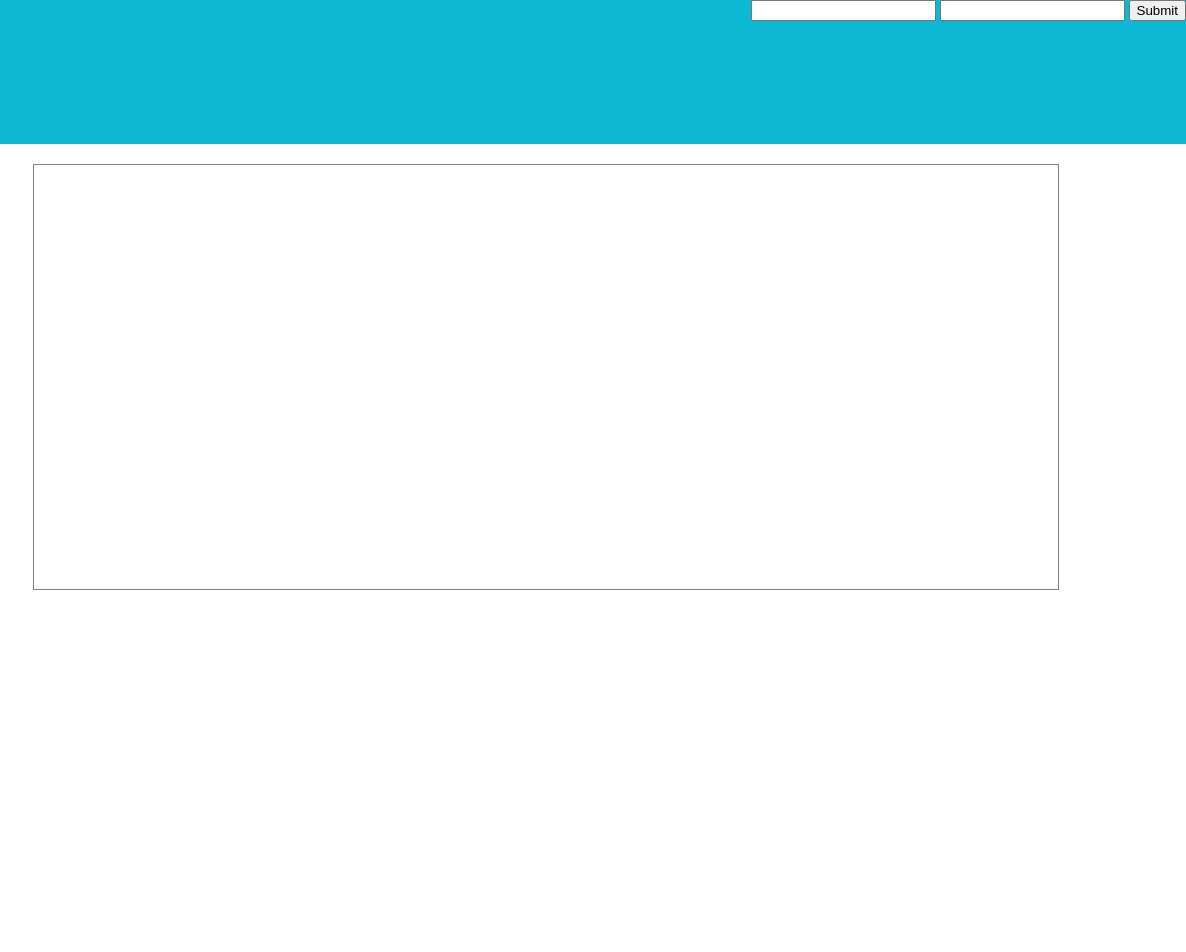
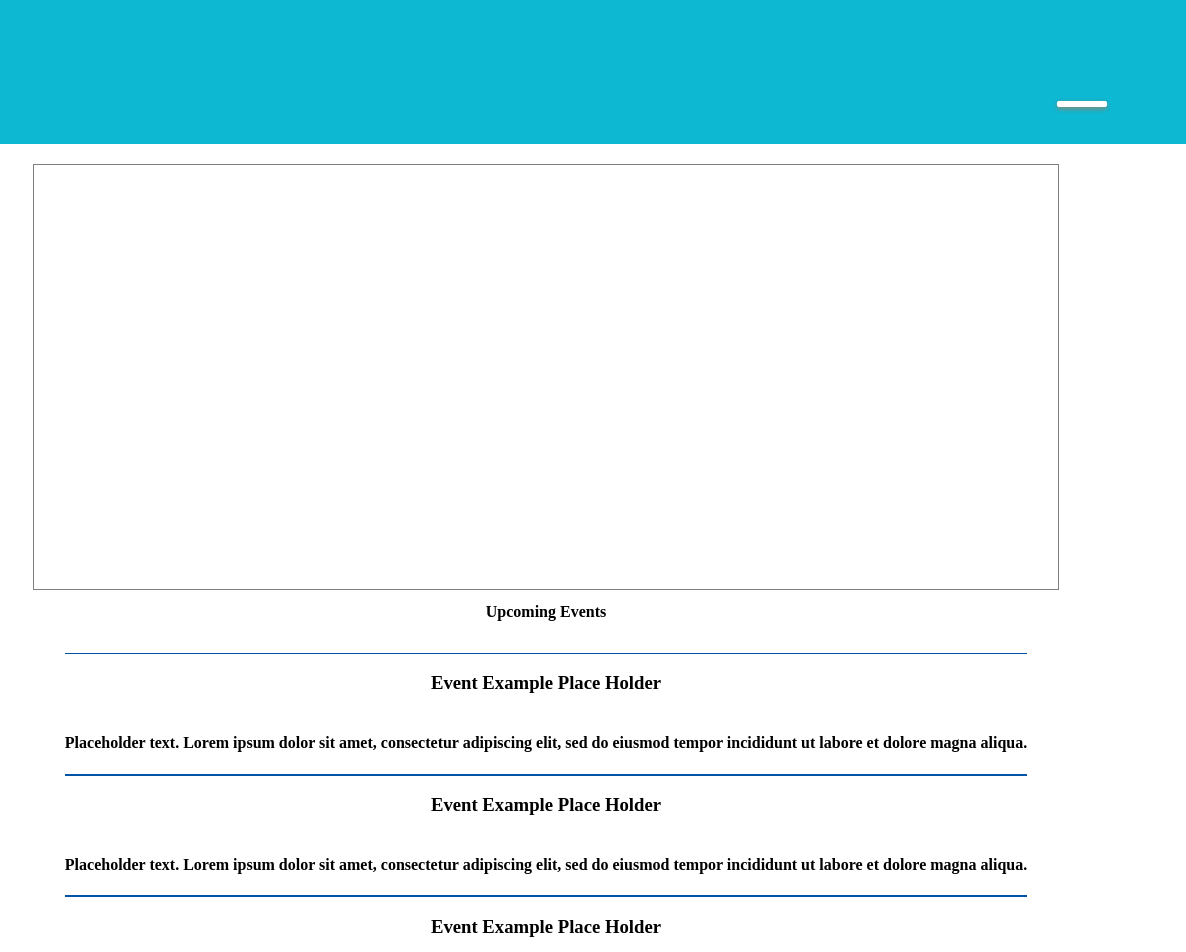
Before and after one commit to 802ScubaFish/Parks-and-Tech, a website: page public/index.html in a window 1280 px wide. Shown: the top 952 px of the page, 94-1280 px from the left. Before the commit the page ends 800 px from the top, so only its background shows below. Drawn offline with Linux system fonts and the light colour scheme; some packages are replaced by stand-ins of ours; no server answers.

Commit message:
Added hamburger menu, added event placeholder

```diff
--- a/public/index.html
+++ b/public/index.html
@@ -20,19 +20,46 @@
 <body>
   <div id="topBanner">
     <a href="https://www.vrpa.org/"><img id='logo' src="/imgs/VRPA_logo_color.jpg" alt="VRPA logo"></a>
-    <nav id='hamburgerMenu'>
-      <form id='signinForm'>
-        <input name='email' id='userEmail' type='text' />
-        <input name='password' id='userPassword' type='password' />
-        <input type='submit' />
-      </form>
+    <div class="nav-toggle">
+      <div class="nav-toggle-bar"></div>
+    </div>
+
+    <nav class="menuButton">
+      <div class="burgerMenuButton">
+
+      </div>
+
     </nav>
+
   </div>
 
   <main>
-    <div id="map">
+    <div id="map"></div>
 
+    <div id='eventsList'>
+    <h2 id='eventHead'>Upcoming Events</h2>
+    <br />
+    <div id='singleEvent'>
+      <h3>Event Example Place Holder</h3>
+      <h4>Placeholder text. Lorem ipsum dolor sit amet, consectetur adipiscing elit, sed do eiusmod tempor incididunt ut
+        labore et dolore magna aliqua.</h4>
     </div>
+    <div id='singleEvent'>
+      <h3>Event Example Place Holder</h3>
+      <h4>Placeholder text. Lorem ipsum dolor sit amet, consectetur adipiscing elit, sed do eiusmod tempor incididunt ut
+        labore et dolore magna aliqua.</h4>
+    </div>
+    <div id='singleEvent'>
+      <h3>Event Example Place Holder</h3>
+      <h4>Placeholder text. Lorem ipsum dolor sit amet, consectetur adipiscing elit, sed do eiusmod tempor incididunt ut
+        labore et dolore magna aliqua.</h4>
+    </div>
+    <div id='singleEvent'>
+      <h3>Event Example Place Holder</h3>
+      <h4>Placeholder text. Lorem ipsum dolor sit amet, consectetur adipiscing elit, sed do eiusmod tempor incididunt ut
+        labore et dolore magna aliqua.</h4>
+    </div>
+  </div>
   </main>
 
   <script src='/scripts/index.js'></script>
--- a/public/scripts/index.js
+++ b/public/scripts/index.js
@@ -2,6 +2,7 @@
 
 let map;
 
+// Creates the map and centers on Vermont
 function initMap() {
     map = new google.maps.Map(document.getElementById("map"), {
         center: {
@@ -12,3 +13,16 @@ function initMap() {
     });
 
 }
+
+//Hamburger Animation
+const menuButton = document.querySelector(".menuButton");
+let menuIsOpen =false;
+menuButton.addEventListener("click", ()=>{
+    if (!menuIsOpen){
+        menuButton.classList.add("open");
+        menuIsOpen=true;
+    }else{
+        menuButton.classList.remove("open");
+        menuIsOpen= false;
+    }
+})
--- a/public/styles/style.css
+++ b/public/styles/style.css
@@ -4,7 +4,15 @@ body {
   height: 100%;
   margin: 0;
   padding: 0;
+  box-sizing: border-box;
 }
+
+/* body{
+    display: flex;
+    justify-content: center;
+    align-items: center;
+    min-height: 100vh;
+} */
 
 /* Banner and Nav Bar */
 #topBanner {
@@ -26,11 +34,49 @@ body {
   border-radius: 50%;
 }
 
+/* Hamburger Menu */
+.menuButton {
+  position: relative;
+  display: flex;
+  justify-content: center;
+  align-items: center;
+  width: 80px;
+  height: 80px;
+  cursor: pointer;
+  transition: all 0.5s ease-in-out;
+  margin-top: 5%;
+  margin-bottom: 5%;
+  margin-right: 5%;
+}
+
+/* Adds middle burger line  */
+.burgerMenuButton {
+  width: 50px;
+  height: 6px;
+  background: white;
+  border-radius: 5px;
+  box-shadow: 0 2px 5px rgba(255, 101, 47, 0.2);
+  transition: all 0.5s ease-in-out;
+}
+
+/* Creates the other hamburger menu lines */
+.burgerMenuButton::before,
+.burgerMenuButton::after {
+  content: "";
+  position: absolute;
+  width: 50px;
+  height: 6px;
+  background: white;
+  border-radius: 5px;
+  box-shadow: 0 2px 5px rgba(255, 101, 47, 0.2);
+  transition: all 0.5s ease-in-out;
+}
+
 /* Main section */
-main{
+main {
   height: 60%;
   width: 100%;
-    padding-top:20px;
+  padding-top: 20px;
 }
 /* Sets the map explicitely */
 #map {
@@ -42,3 +88,24 @@ main{
   border: 1px solid gray;
   background-color: white;
 }
+
+/* Sets up individual event styling */
+#eventsList {
+  display: flex;
+  flex-direction: column;
+  justify-content: center;
+  align-items: center;
+}
+
+#eventHead {
+  font-size: 100%;
+}
+
+#singleEvent {
+  display: flex;
+  flex-direction: column;
+  justify-content: center;
+  align-items: center;
+  border-top: 1px solid #0054A6;
+  border-bottom: 1px solid #0054A6;
+}
```
Also changed, not shown: public/scripts/firebase.js (+50 -4 lines). Lines whose indentation alone changed are shown as unchanged.
